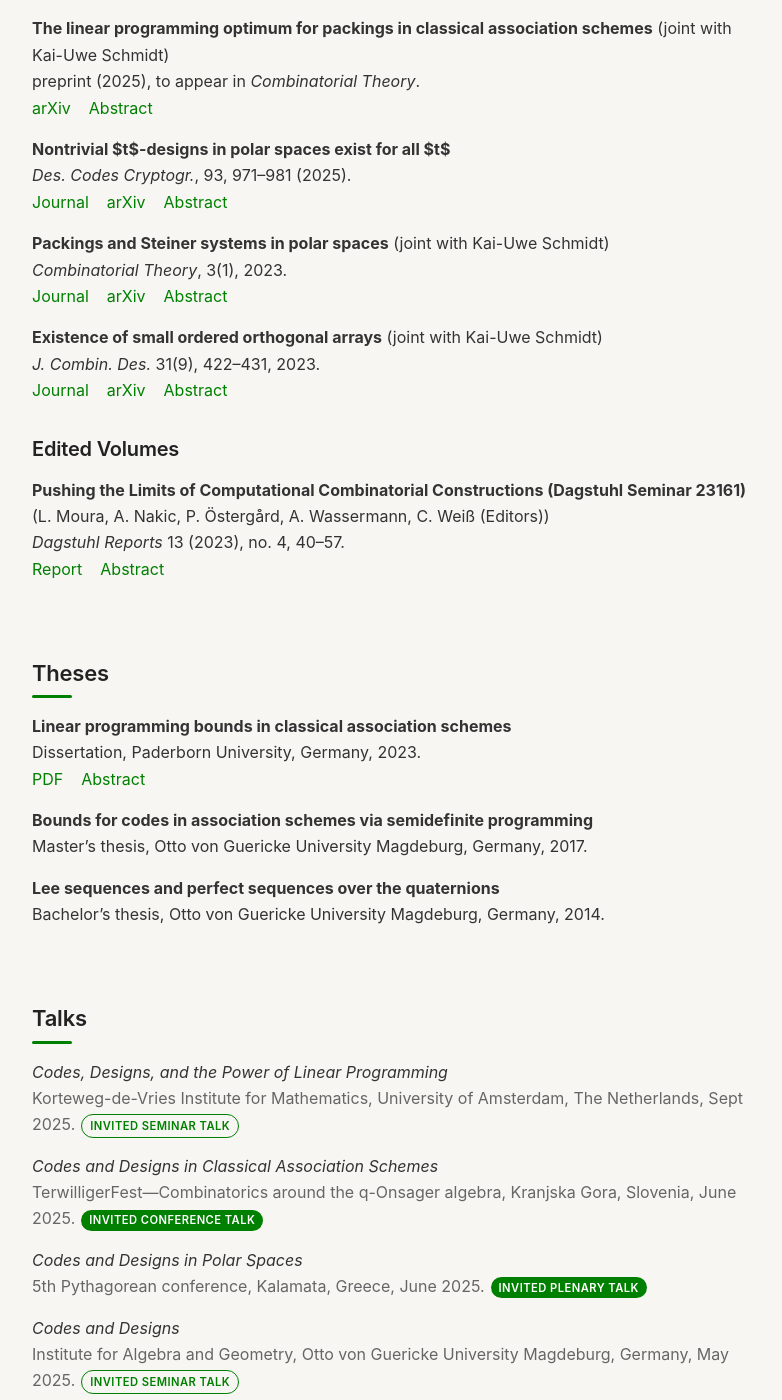
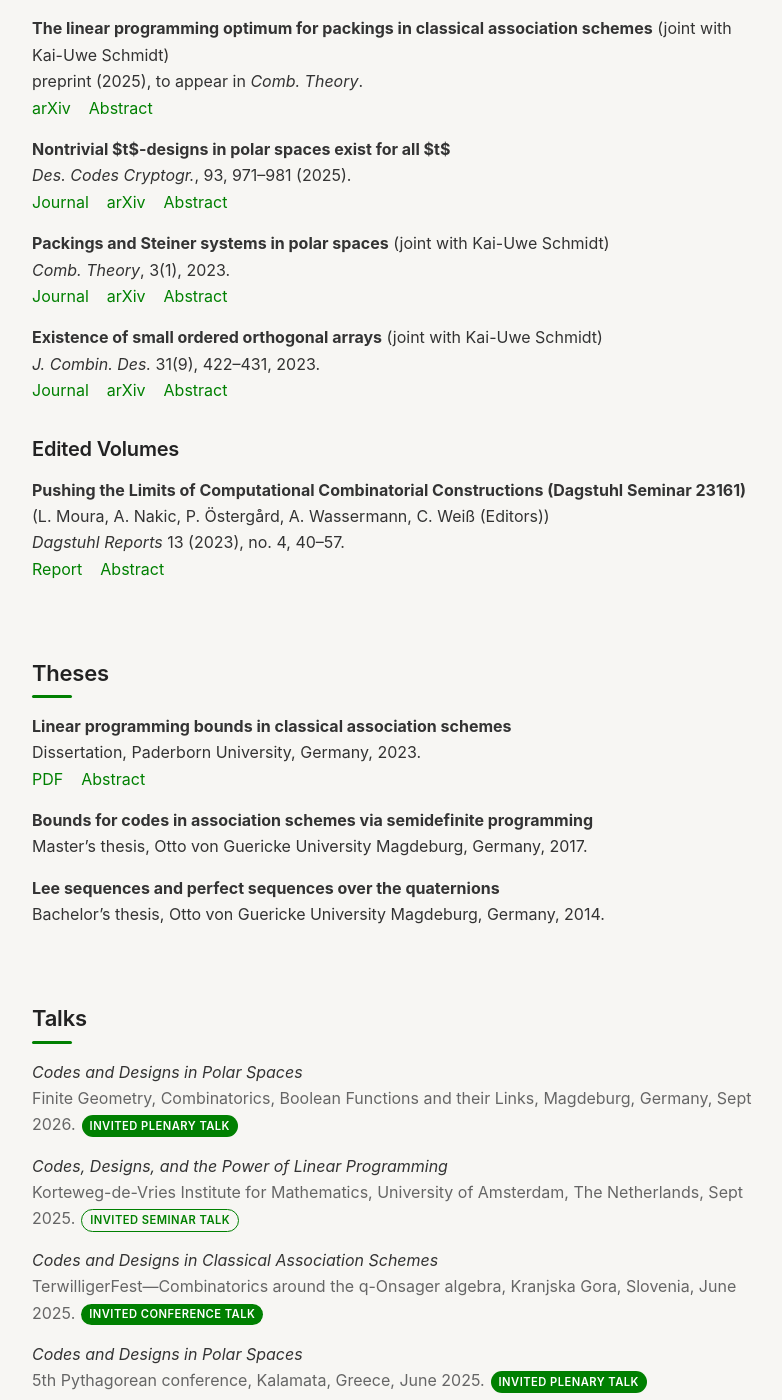
Before and after one commit to charleneweiss/charleneweiss.github.io, a Jekyll site: the page built from research.md, in a window 1280 px wide and 1400 px high, scrolled down 331 px. Shown: the whole window, without its empty margins (248-1030 px from the left). Built offline with Jekyll 4.4.1, drawn with Linux system fonts in a browser that asks for light colours; a script that is not in the unit is left out.

Commit message:
Update research.md

```diff
--- a/research.md
+++ b/research.md
@@ -12,7 +12,7 @@ Fix a prime power $q$ and parameters $1\leq t\leq k\leq n$, the corresponding St
 </span></span>
 
 **The linear programming optimum for packings in classical association schemes** (joint with Kai-Uwe Schmidt)\
-preprint (2025), to appear in *Combinatorial Theory*.\
+preprint (2025), to appear in *Comb. Theory*.\
 [arXiv](https://arxiv.org/abs/2508.12806) &nbsp;&nbsp; <input type="checkbox" id="abstract-2" class="abstract-toggle" /><label for="abstract-2" class="abstract-link">Abstract</label><span class="abstract-content"><span class="muted">
 Association schemes are central objects in algebraic combinatorics, with the classical schemes lying at their core. These classical association schemes essentially consist of the Hamming and Johnson schemes, and their $q$-analogs: bilinear forms scheme, alternating bilinear forms scheme, Hermitian forms scheme, $q$-Johnson scheme, and polar space schemes. Each of them gives rise to a distance-regular graph on a vertex set $X$, naturally endowed with the path metric. We study $d$-codes in these schemes, that is, subsets $Y$ of $X$ in which every pair of distinct elements has path distance at least $d$. A powerful tool for deriving upper bounds on the size of $d$-codes is the linear programming method. In the case of the Hamming and Johnson schemes, the linear program has been studied since the 1970s, but its optimum is still unknown. We determine the optimum of the linear program for nearly all classical association schemes distinct from the Hamming and Johnson schemes. As a corollary, we obtain upper bounds on $t$-intersecting sets in classical association schemes, providing new proofs of several known results and, in particular, improving earlier bounds on $t$-intersecting sets of generators in polar spaces. These results can be viewed as analogs of the classical Erdős-Ko-Rado Theorem in extremal set theory. Our proofs draw on techniques from algebraic combinatorics and the duality theory of linear programming.
 </span></span>
@@ -24,7 +24,7 @@ A finite classical polar space of rank $n$ consists of the totally isotropic sub
 </span></span>
 
 **Packings and Steiner systems in polar spaces** (joint with Kai-Uwe Schmidt)\
-*Combinatorial Theory*, 3(1), 2023.\
+*Comb. Theory*, 3(1), 2023.\
 [Journal](https://escholarship.org/uc/item/83g3149p#main) &nbsp;&nbsp; [arXiv](https://arxiv.org/abs/2203.06709v2) &nbsp;&nbsp; <input type="checkbox" id="abstract-4" class="abstract-toggle" /><label for="abstract-4" class="abstract-link">Abstract</label><span class="abstract-content"><span class="muted">
 A finite classical polar space of rank $n$ consists of the totally isotropic subspaces of a finite vector space equipped with a nondegenerate form such that $n$ is the maximal dimension of such a subspace. A $t$-Steiner system in a finite classical polar space of rank $n$ is a collection $Y$ of totally isotropic $n$-spaces such that each totally isotropic $t$-space is contained in exactly one member of $Y$. Nontrivial examples are known only for $t=1$ and $t=n-1$. We give an almost complete classification of such $t$-Steiner systems, showing that such objects can only exist in some corner cases. This classification result arises from a more general result on packings in polar spaces.
 </span></span>
@@ -63,6 +63,9 @@ Bachelor's thesis, Otto von Guericke University Magdeburg, Germany, 2014.
 <br/>
 
 ## Talks
+
+*Codes and Designs in Polar Spaces* \
+  <span class="muted"> Finite Geometry, Combinatorics, Boolean Functions and their Links, Magdeburg, Germany, Sept 2026.</span> <span class="tag tag-invited">Invited plenary talk</span>
 
 *Codes, Designs, and the Power of Linear Programming* \
   <span class="muted">  Korteweg-de-Vries Institute for Mathematics, University of Amsterdam, The Netherlands, Sept 2025.</span> <span class="tag tag-seminar">Invited seminar talk</span>
```
